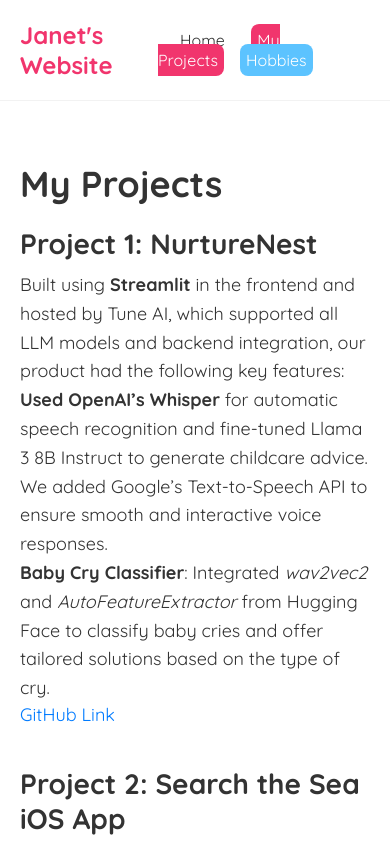
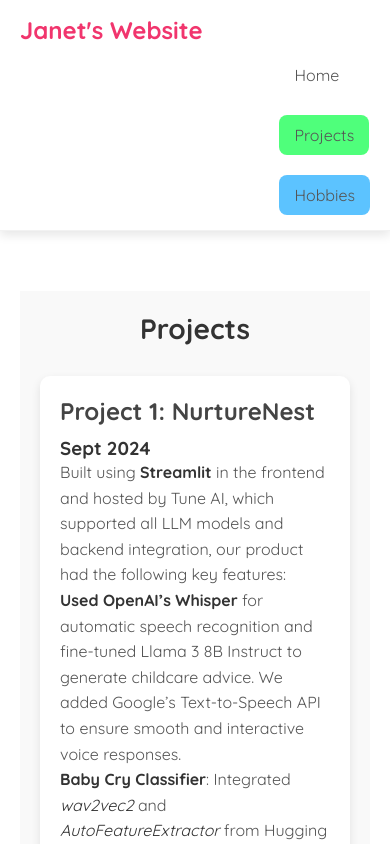
Before and after one commit to janetmeng/janet-blog, a React (Create React App) app: page /projects in a window 390 px wide. Shown: the top 844 px of the page. Built offline with nearby package versions, Linux system fonts and the light colour scheme.

Commit message:
Added styling

```diff
--- a/src/App.js
+++ b/src/App.js
@@ -6,7 +6,6 @@ import Hobbies from './Hobbies';
 
 
 function App() {
-  const link = "https://www.linkedin.com/in/janet-meng/";
   return (
     <Router>
       <div className="App">
--- a/src/Hobbies.js
+++ b/src/Hobbies.js
@@ -1,3 +1,4 @@
+
 import profileImage from './assets/ghana.jpg';
 import wopo1 from './assets/wopo1.png';
 import wopo2 from './assets/wopo2.jpeg';
@@ -7,34 +8,37 @@ import food from './assets/food.jpeg';
 
 const Hobbies = () => {
     return (
-        <div className="hobbies">
-            <h1 style={{ fontSize: '36px', fontWeight: 'bold', marginBottom: '20px' }}>My Hobbies</h1>
+        <div className="hobbies" style={{ padding: '20px', maxWidth: '900px', margin: '0 auto' }}>
+            <h1 style={{ fontSize: '36px', fontWeight: 'bold', marginBottom: '20px', textAlign: 'center' }}>Hobbies</h1>
             <ul style={{ listStyleType: 'none', paddingLeft: '0' }}>
+
                 <li style={{ marginBottom: '40px' }}>
                     <h2 style={{ fontSize: '28px', fontWeight: 'bold', marginBottom: '10px' }}>Aquatic Sports</h2>
                     <p style={{ fontSize: '18px', lineHeight: '1.6' }}>
                         I play water polo, swim, and surf!
                     </p>
+                    <div style={{ display: 'flex', gap: '10px', flexWrap: 'wrap' }}>
                         <img
                             src={wopo1}
                             alt="Water polo game 1"
-                        style={{ width: '200px', borderRadius: '10px', marginRight: '10px' }}
+                            style={{ width: '200px', height: 'auto', borderRadius: '10px' }}
                         />
                         <img
                             src={wopo2}
                             alt="Water polo game 2"
-                        style={{ width: '200px', borderRadius: '10px', marginRight: '10px' }}
+                            style={{ width: '200px', height: 'auto', borderRadius: '10px' }}
                         />
                         <img
                             src={surf}
                             alt="Surfing"
-                        style={{ width: '200px', borderRadius: '10px', marginRight: '10px' }}
+                            style={{ width: '200px', height: 'auto', borderRadius: '10px' }}
                         />
                         <img
                             src={snorkeling}
                             alt="Snorkeling"
-                        style={{ width: '200px', borderRadius: '10px' }}
+                            style={{ width: '200px', height: 'auto', borderRadius: '10px' }}
                         />
+                    </div>
                 </li>
 
                 <li style={{ marginBottom: '40px' }}>
@@ -52,20 +56,20 @@ const Hobbies = () => {
                 <li style={{ marginBottom: '40px' }}>
                     <h2 style={{ fontSize: '28px', fontWeight: 'bold', marginBottom: '10px' }}>Traveling</h2>
                     <p style={{ fontSize: '18px', lineHeight: '1.6' }}>
-                        I traveled to Ghana to build school infrastructure at Mfantisman Preparatory School and taught coding lessons to University of Ghana students.
+                        I traveled to Ghana to improve the school infrastructure at a Prepatory School and to teach CS lessons to 30 students at the University of Ghana.
                     </p>
                     <img
                         src={profileImage}
                         alt="Ghana school building project"
-                        style={{ width: '200px', borderRadius: '10px', marginRight: '10px' }}
+                        style={{ width: '300px', height: 'auto', borderRadius: '10px', marginBottom: '10px' }}
                     />
                     <p style={{ fontSize: '18px', lineHeight: '1.6' }}>
-                        I also traveled to Bora Bora with my family and enjoyed delicious Polynesian food!
+                        I traveled to Bora Bora with my family in December 2023 and enjoyed delicious Polynesian food!
                     </p>
                     <img
                         src={food}
                         alt="Polynesian cuisine"
-                        style={{ width: '200px', borderRadius: '10px' }}
+                        style={{ width: '300px', height: 'auto', borderRadius: '10px' }}
                     />
                 </li>
             </ul>
--- /dev/null
+++ b/src/Home.css
@@ -0,0 +1,60 @@
+.homepage-content {
+    display: flex;
+    flex-direction: column;
+    align-items: center;
+    justify-content: center;
+    min-height: 100vh;
+    padding: 20px;
+    background-color: #f9f9f9;
+    color: #333;
+  }
+
+  .homepage-content img {
+    width: 180px;
+    height: 180px;
+    border-radius: 50%;
+    object-fit: cover;
+    box-shadow: 0px 4px 8px rgba(0, 0, 0, 0.1);
+  }
+
+  .homepage-content p {
+    max-width: 600px;
+    text-align: center;
+    font-size: 18px;
+    line-height: 1.7;
+    margin: 20px 0;
+    color: #555;
+  }
+
+  .homepage-content a {
+    font-size: 16px;
+    color: #007bff;
+    text-decoration: none;
+    border: 2px solid #007bff;
+    padding: 10px 20px;
+    border-radius: 5px;
+    transition: background-color 0.3s ease, color 0.3s ease;
+  }
+
+  .homepage-content a:hover {
+    background-color: #007bff;
+    color: white;
+  }
+
+  .homepage-content .links {
+    display: flex;
+    gap: 15px;
+    justify-content: center;
+    margin-top: 20px;
+  }
+
+  .homepage-content .links a {
+    font-size: 16px;
+    color: #007bff;
+    text-decoration: underline;
+    transition: color 0.3s ease;
+  }
+
+  .homepage-content .links a:hover {
+    color: #0056b3;
+  }
--- a/src/Home.js
+++ b/src/Home.js
@@ -1,6 +1,6 @@
 import {Link} from 'react-router-dom';
-
 import headshot from './assets/headshot3.png';
+import './Home.css';
 
 const Home = () => {
     const link = "https://www.linkedin.com/in/janet-meng/";
@@ -19,11 +19,10 @@ const Home = () => {
             <img
                 src={headshot}
                 alt="Profile"
-                style={{ width: '200px', borderRadius: '10px', marginBottom: '20px' }}
             />
 
             {/* Introduction */}
-            <p style={{ fontSize: '18px', lineHeight: '1.6' }}>
+            <p>
                 Hello! I'm Janet, a student studying Computer Science (BS) and Statistics (BS) at Duke University.
                 I'm interested in engineering optimal software and tackling real-world problems—whether through accelerated computing or designing more accurate machine learning models.
             </p>
--- /dev/null
+++ b/src/Navbar.css
@@ -0,0 +1,54 @@
+.navbar {
+    background-color: white;
+    color: white;
+    padding: 15px 20px;
+    display: flex;
+    justify-content: space-between;
+    align-items: center;
+    box-shadow: 0px 4px 10px rgba(0, 0, 0, 0.1);
+  }
+
+  .navbar h1 {
+    font-size: 24px;
+    font-weight: bold;
+    margin: 0;
+  }
+
+  .navbar .links {
+    display: flex;
+    gap: 20px;
+  }
+
+  .navbar .links a {
+    color: #555;
+    text-decoration: none;
+    padding: 10px 15px;
+    border-radius: 8px;
+    transition: background-color 0.3s ease, color 0.3s ease;
+  }
+
+  .navbar .links a:hover {
+    background-color: #555;
+  }
+
+  .navbar .links a.projects {
+    background-color: #4fff7b;
+  }
+
+  .navbar .links a.hobbies {
+    background-color: #5cc3ff;
+  }
+
+
+  /* Mobile responsive styles */
+  @media (max-width: 768px) {
+    .navbar {
+      flex-direction: column;
+      align-items: flex-start;
+    }
+    .navbar .links {
+      margin-top: 10px;
+      flex-direction: column;
+      align-items: flex-start;
+    }
+  }
--- a/src/Navbar.js
+++ b/src/Navbar.js
@@ -1,27 +1,47 @@
-import {Link} from 'react-router-dom';
+import { Link } from 'react-router-dom';
+import './Navbar.css';  // Import the CSS file
 
 const Navbar = () => {
   return (
     <nav className="navbar">
       <h1>Janet's Website</h1>
       <div className="links">
-                <Link to = "/"> Home </Link>
-                <Link to = "/projects" style={{
-                    color: "white",
-                    backgroundColor: '#f1356d',
-                    borderRadius: '8px'
-                }}
-                >My Projects</Link>
-                <Link to = "/hobbies" style = {{
-                    color: "white",
-                    backgroundColor: '#5cc3ff',
-                    borderRadius: '8px'
-                }}
-                >Hobbies</Link>
+        <Link to="/">Home</Link>
+        <Link to="/projects" className="projects">Projects</Link>
+        <Link to="/hobbies" className="hobbies">Hobbies</Link>
       </div>
     </nav>
-
   );
 }
 
 export default Navbar;
+
+// import {Link} from 'react-router-dom';
+// import './Navbar.css';  // Import the CSS file
+
+
+// const Navbar = () => {
+//     return (
+//         <nav className="navbar">
+//             <h1>Janet's Website</h1>
+//             <div className="links">
+//                 <Link to = "/"> Home </Link>
+//                 <Link to = "/projects" style={{
+//                     color: "white",
+//                     backgroundColor: '#f1356d',
+//                     borderRadius: '8px'
+//                 }}
+//                 >Projects</Link>
+//                 <Link to = "/hobbies" style = {{
+//                     color: "white",
+//                     backgroundColor: '#5cc3ff',
+//                     borderRadius: '8px'
+//                 }}
+//                 >Hobbies</Link>
+//             </div>
+//         </nav>
+
+//      );
+// }
+
+// export default Navbar;
--- /dev/null
+++ b/src/Projects.css
@@ -0,0 +1,71 @@
+.projects {
+    padding: 40px;
+    background-color: #f9f9f9;
+    color: #333;
+  }
+
+  .projects h1 {
+    font-size: 36px;
+    font-weight: bold;
+    margin-bottom: 30px;
+    text-align: center;
+    color: #333;
+  }
+
+  .projects ul {
+    list-style-type: none;
+    padding-left: 0;
+    margin: 0;
+  }
+
+  .projects li {
+    margin-bottom: 50px;
+    background-color: white;
+    padding: 20px;
+    border-radius: 10px;
+    box-shadow: 0 4px 10px rgba(0, 0, 0, 0.1);
+  }
+
+  .projects h2 {
+    font-size: 28px;
+    font-weight: bold;
+    margin-bottom: 10px;
+    color: #444;
+  }
+
+  .projects p {
+    font-size: 18px;
+    line-height: 1.6;
+    margin-bottom: 15px;
+    color: #555;
+  }
+
+  .projects a {
+    color: #007bff;
+    text-decoration: none;
+    font-size: 18px;
+    transition: color 0.3s ease;
+  }
+
+  .projects a:hover {
+    color: #0056b3;
+  }
+
+  /* Responsive Design */
+  @media (max-width: 768px) {
+    .projects {
+      padding: 20px;
+    }
+
+    .projects h1 {
+      font-size: 28px;
+    }
+
+    .projects h2 {
+      font-size: 24px;
+    }
+
+    .projects p {
+      font-size: 16px;
+    }
+  }
--- a/src/Projects.js
+++ b/src/Projects.js
@@ -1,15 +1,17 @@
 import React from 'react';
+import './Projects.css';  // Import the new CSS file
 
 const Projects = () => {
     const nurturenestlink = "https://github.com/flomc/Ai-medical-assistant/";
 
     return (
         <div className="projects">
-            <h1 style={{ fontSize: '36px', fontWeight: 'bold', marginBottom: '20px' }}>My Projects</h1>
-            <ul style={{ listStyleType: 'none', paddingLeft: '0' }}>
-                <li style={{ marginBottom: '40px' }}>
-                    <h2 style={{ fontSize: '28px', fontWeight: 'bold', marginBottom: '10px' }}>Project 1: NurtureNest</h2>
-                    <p style={{ fontSize: '18px', lineHeight: '1.6' }}>
+            <h1>Projects</h1>
+            <ul>
+                <li>
+                    <h2>Project 1: NurtureNest</h2>
+                    <h3>Sept 2024</h3> {/* Added project date */}
+                    <p>
                         Built using <strong>Streamlit</strong> in the frontend and hosted by Tune AI, which supported all LLM models and backend integration, our product had the following key features:
                         <br />
                         <strong>Used OpenAI’s Whisper</strong> for automatic speech recognition and fine-tuned Llama 3 8B Instruct to generate childcare advice. We added Google’s Text-to-Speech API to ensure smooth and interactive voice responses.
@@ -18,7 +20,6 @@ const Projects = () => {
                     </p>
                     <a
                         href={nurturenestlink}
-                        style={{ color: '#007bff', textDecoration: 'none', fontSize: '18px' }}
                         target="_blank"
                         rel="noopener noreferrer"
                     >
@@ -26,9 +27,9 @@ const Projects = () => {
                     </a>
                 </li>
 
-                <li style={{ marginBottom: '40px' }}>
-                    <h2 style={{ fontSize: '28px', fontWeight: 'bold', marginBottom: '10px' }}>Project 2: Search the Sea iOS App</h2>
-                    <p style={{ fontSize: '18px', lineHeight: '1.6' }}>
+                <li>
+                    <h2>Project 2: Search the Sea iOS App</h2>
+                    <p>
                         Built the classic card game <strong>Spot It</strong> into a mobile app! Used Swift and Objective C to program this app. Complete with different deck sizes, this game is suitable whether you're on the go or want to play for a while!
                         <br />
                         Download it on the <strong>App Store</strong> now.
@@ -36,13 +37,13 @@ const Projects = () => {
                 </li>
 
                 <li>
-                    <h2 style={{ fontSize: '28px', fontWeight: 'bold', marginBottom: '10px' }}>Project 3: ML Research</h2>
-                    <p style={{ fontSize: '18px', lineHeight: '1.6' }}>
+                    <h2>Project 3: ML Research</h2>
+                    <p>
                         Applied Python deep learning-based image analysis to CD8 T cells to automatically identify a protein for mapping the progression of <strong>Type 1 Diabetes</strong>.
                         <br />
                         Utilized <strong>TensorFlow, Keras</strong>, and Jupyter Notebook to develop a code pipeline for pseudo- and hand-labeled cell populations as validation and benchmark data.
                         <br />
-                        Co-authored a 38-page <a href="https://elifesciences.org/reviewed-preprints/100535" target="_blank" rel="noopener noreferrer" style={{ color: '#007bff', textDecoration: 'none' }}>paper</a> entitled “The Extra-Islet Pancreas Supports Autoimmunity in Human Type 1 Diabetes” to publish in <em>Nature Communications</em>.
+                        Co-authored a 38-page <a href="https://elifesciences.org/reviewed-preprints/100535" target="_blank" rel="noopener noreferrer">paper</a> entitled “The Extra-Islet Pancreas Supports Autoimmunity in Human Type 1 Diabetes” to publish in <em>Nature Communications</em>.
                     </p>
                 </li>
             </ul>
```
Lines whose indentation alone changed are shown as unchanged.
